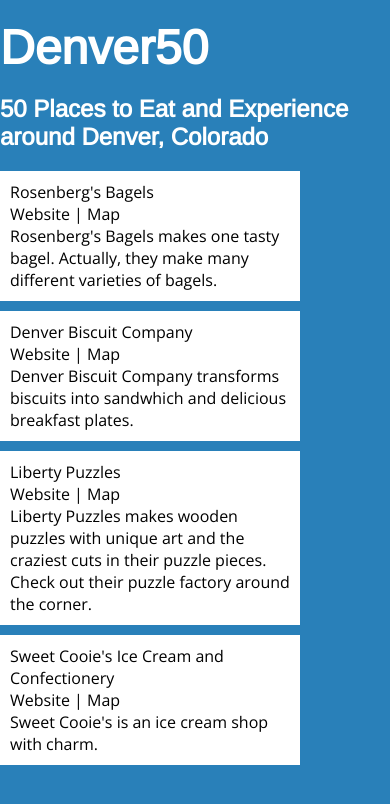
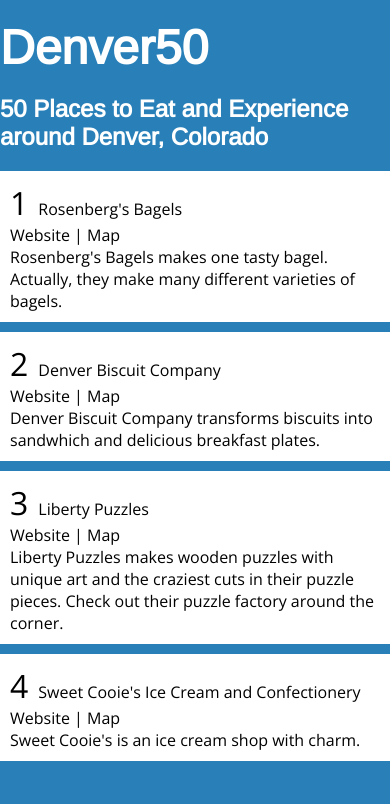
Before and after one commit to petermorgandev/coding-exercises, a PHP site: page / in a window 390 px wide. Shown: the top 804 px of the page. Run offline with PHP 8.4, Linux system fonts and the light colour scheme.

Commit message:
Added Responsive Properties

```diff
--- a/css/styles.css
+++ b/css/styles.css
@@ -1,2 +1,2 @@
-*{box-sizing:border-box;margin:0;padding:0}body{background-color:#2980b9;color:black;font-family:'Open Sans', sans-serif;font-size:16px}.container{margin:0 auto 0;max-width:1020px}.heading{color:white;font-family:'Arimo', sans-serif}h1{margin-top:20px;font-size:3em}h2{font-size:1.5em;margin:20px 0 20px 0}.items{display:flex;flex-wrap:wrap}.item{background-color:white;margin-right:10px;margin-bottom:10px;padding:10px;width:300px}.item:nth-child(even){margin-right:10px}.item:nth-child(3n){margin-right:0}.item-header{display:block}.item-links,.item-links:active,.item-links:visited{color:black;display:inline;margin-top:10px;text-decoration:none}.item-links:hover{text-decoration:underline}
+*{box-sizing:border-box;margin:0;padding:0}body{background-color:#2980b9;color:black;counter-reset:section;font-family:'Open Sans', sans-serif;font-size:16px}.heading{color:white;font-family:'Arimo', sans-serif}h1{margin-top:20px;font-size:3em}h2{font-size:1.5em;margin:20px 0 20px 0}.items{display:flex;flex-wrap:wrap}.item{background-color:white;margin-bottom:10px;padding:10px;width:100%}@media screen and (min-width: 768px){.container{margin:0 auto 0;max-width:748px}.item{width:calc(50% - 5px)}.item:nth-child(odd){margin-right:10px}}@media screen and (min-width: 1020px){.container{margin:0 auto 0;max-width:920px}.item{width:300px}.item:nth-child(even){margin-right:10px}.item:nth-child(3n){margin-right:0}}.item-header{display:block}.item-header:before{counter-increment:section;content:counter(section);font-size:2em;padding-right:10px}.item-links,.item-links:active,.item-links:visited{color:black;display:inline;margin-top:10px;text-decoration:none}.item-links:hover{text-decoration:underline}
 /*# sourceMappingURL=styles.css.map */
--- a/scss/styles.scss
+++ b/scss/styles.scss
@@ -9,14 +9,11 @@
 body {
 	background-color: #2980b9;
     color: black;
+	counter-reset: section;
 	font-family: 'Open Sans', sans-serif;
 	font-size: 16px;
 }
 
-.container {
-	margin: 0 auto 0;
-	max-width: 1020px;
-}
 
 .heading {
 	color: white;
@@ -40,22 +37,53 @@ h2 {
 
 .item {
 	background-color: white;
-	margin-right: 10px;
 	margin-bottom: 10px;
 	padding: 10px;
-	width: 300px;
+	width: 100%;
 }
 
-.item:nth-child(even) {
-	margin-right: 10px;
+@media screen and (min-width:768px) {
+	.container {
+		margin: 0 auto 0;
+		max-width: 748px;
+	}
+	.item {
+		width: calc(50% - 5px);;
+		}
+	.item:nth-child(odd) {
+		margin-right: 10px;
+		}
 }
 
-.item:nth-child(3n) {
-	margin-right: 0;
+@media screen and (min-width:1020px) {
+	.container {
+		margin: 0 auto 0;
+		max-width: 920px;
+	}
+	.item {
+		width: 300px;
+		}
+	.item:nth-child(even) {
+		margin-right: 10px;
+		}
+	.item:nth-child(3n) {
+		margin-right: 0;
+		}
 }
+
+
+
+
 
 .item-header {
 	display: block;
+}
+
+.item-header:before {
+	counter-increment: section;
+	content: counter(section);
+	font-size: 2em;
+	padding-right: 10px;
 }
 
 .item-links, .item-links:active, .item-links:visited, {
```
Also changed, not shown: 1 other file.
